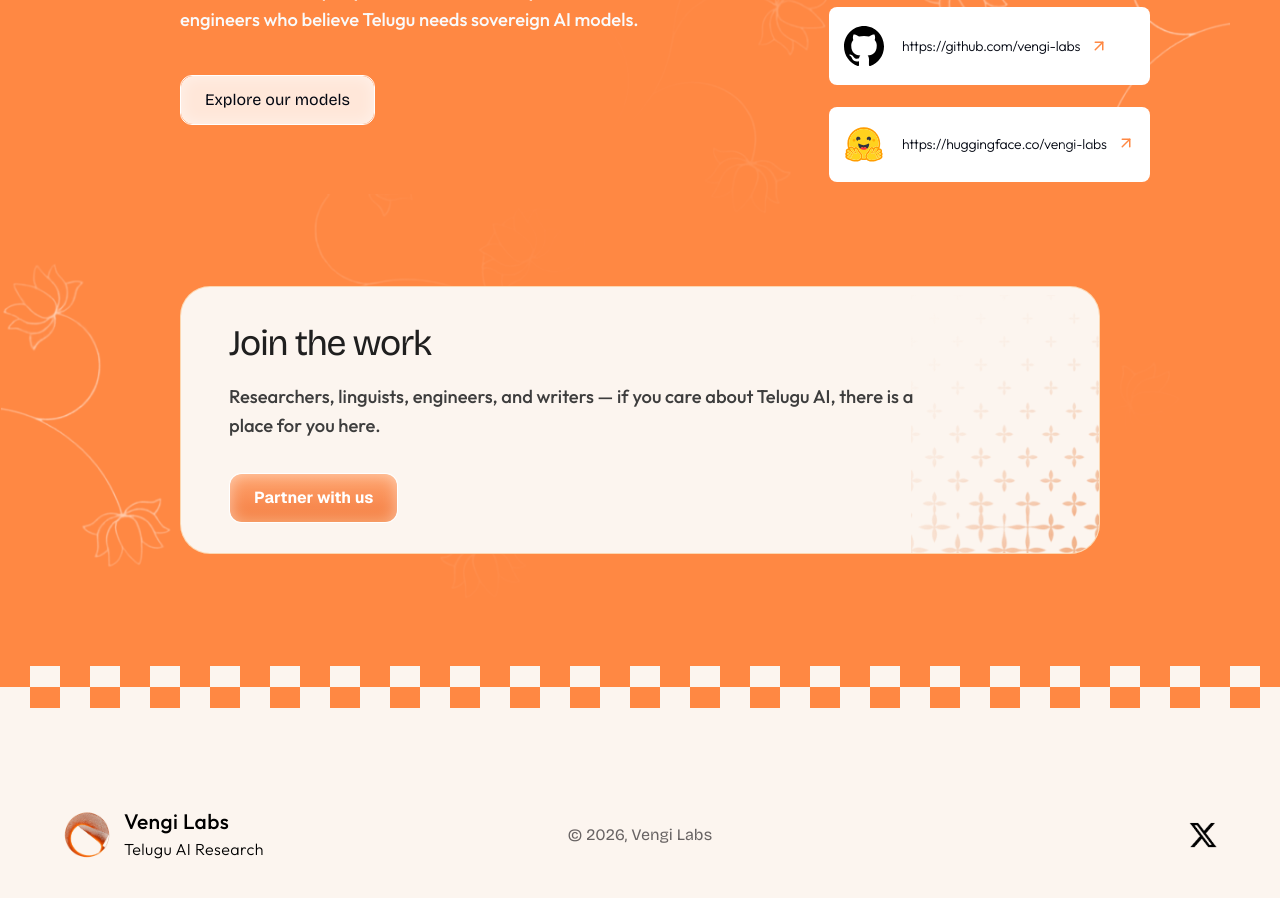
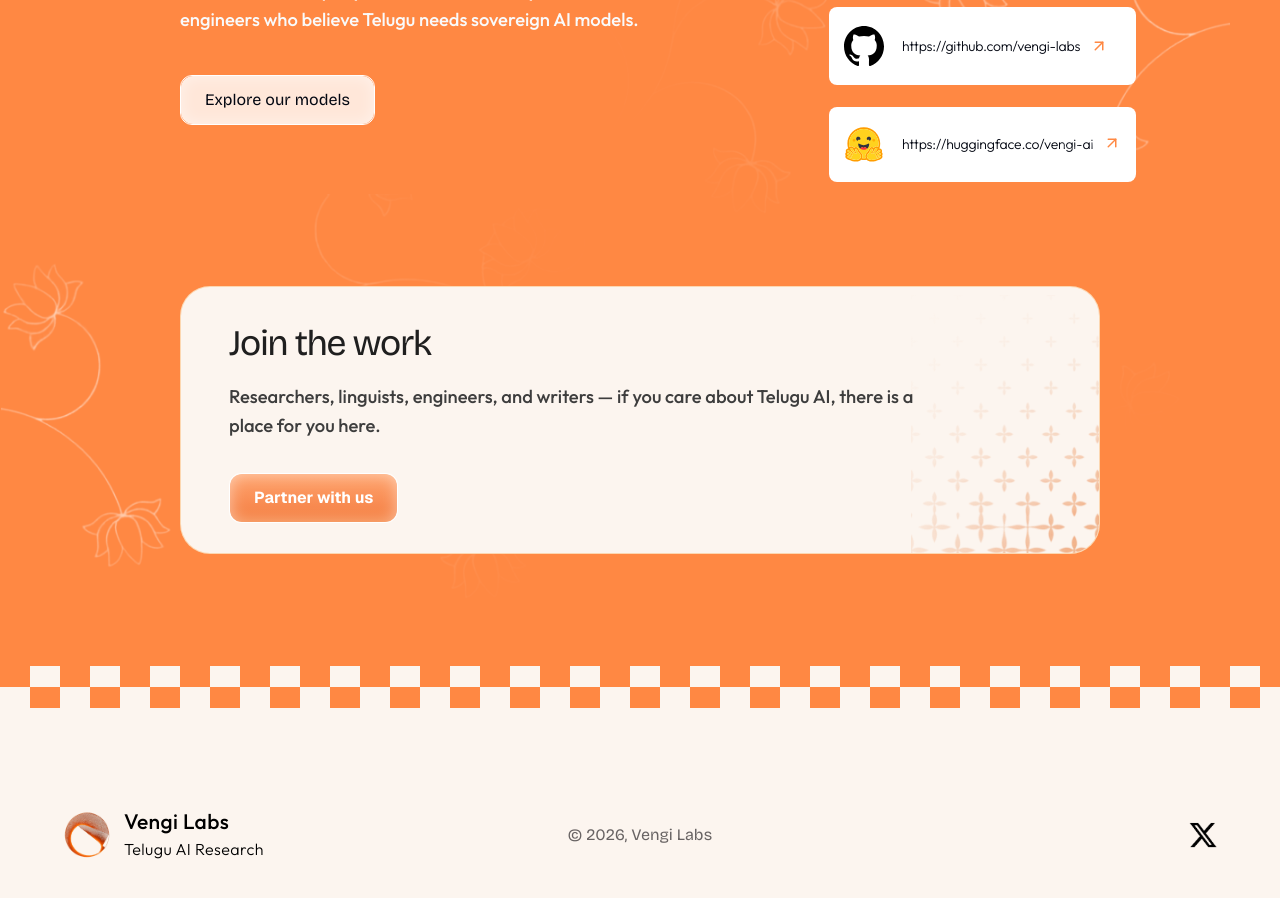
Before and after one commit to Vengi-Labs/vengi-labs-web, a Next.js app: page / in a window 1280 px wide. Shown: the part 3560-4458 px from the top of the page. Built offline with nearby package versions, Linux system fonts and the light colour scheme.

Commit message:
Update HuggingFace link to vengi-ai

```diff
--- a/components/HowWeWork.tsx
+++ b/components/HowWeWork.tsx
@@ -141,13 +141,13 @@ export default function HowWeWork() {
                 </div>
                 <div className="flex flex-1 items-start gap-2.5 min-w-0">
                   <a
-                    href="https://huggingface.co/vengi-labs"
+                    href="https://huggingface.co/vengi-ai"
                     target="_blank"
                     rel="noopener noreferrer"
                     className="text-[#030712] text-[14px] font-light tracking-[-0.2px] truncate hover:underline"
                     style={{ fontFamily: "var(--font-outfit), sans-serif" }}
                   >
-                    https://huggingface.co/vengi-labs
+                    https://huggingface.co/vengi-ai
                   </a>
                   <div className="relative shrink-0 w-4.5 h-4.5">
                     <img src="/images/how/how-link.svg" alt="" className="absolute inset-0 w-full h-full" style={{ maxWidth: "none" }} />
```
